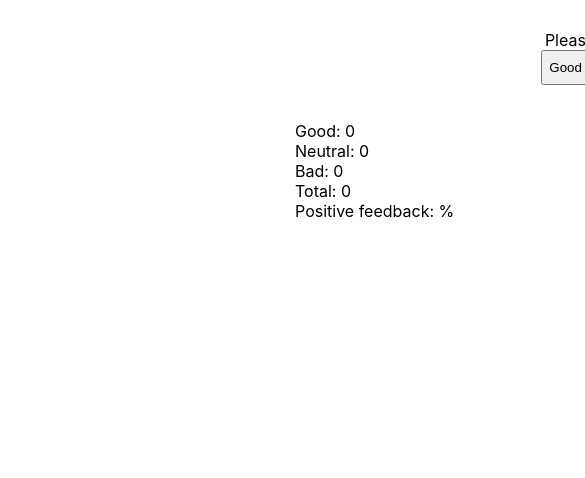
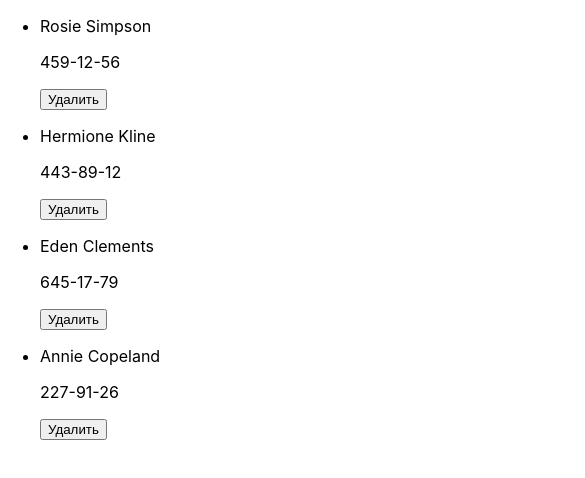
Before and after one commit to Kateryna-Mykhailova/goit-react-hw-02-phonebook, a React (Create React App) app: page / in a window 390 px wide. Shown: the top 478 px of the page, 585 px wide, since content can reach past the window. Built offline with nearby package versions, Linux system fonts and the light colour scheme.

Commit message:
создает компонент Phonebook, cоздает кнопку удаления контакта

```diff
--- a/src/App.js
+++ b/src/App.js
@@ -1,15 +1,44 @@
 import React from 'react';
 import './App.css';
 
-import Feedback from './components/Feedback/Feedback';
+// import Feedback from './components/Feedback/Feedback';
 import Phonebook from './components/Phonebook/Phonebook';
-function App() {
-  return (
-    <div className="App">
-      <Feedback />
-      <Phonebook />
-    </div>
-  );
+
+class App extends React.Component {
+  state = {
+    contacts: [
+      { id: 'id-1', name: 'Rosie Simpson', number: '459-12-56' },
+      { id: 'id-2', name: 'Hermione Kline', number: '443-89-12' },
+      { id: 'id-3', name: 'Eden Clements', number: '645-17-79' },
+      { id: 'id-4', name: 'Annie Copeland', number: '227-91-26' },
+    ],
+    // name: ''
+  };
+
+  deleteContact = contactId => {
+    this.setState(prevState => ({
+      contacts: prevState.contacts.filter(contact => contact.id !== contactId),
+    }));
+  };
+
+  render() {
+    const { contacts } = this.state;
+
+    return (
+      <div className="App">
+        <Phonebook contacts={contacts} onDeleteContact={this.deleteContact} />
+      </div>
+    );
+  }
 }
 
+// function App() {
+//   return (
+//     <div className="App">
+//       {/* <Feedback /> */}
+//       <Phonebook />
+//     </div>
+//   );
+// }
+
 export default App;
--- a/src/components/Phonebook/Phonebook.js
+++ b/src/components/Phonebook/Phonebook.js
@@ -1,7 +1,17 @@
 import React from 'react';
 import './Phonebook.css';
 
-const Phonebook = ({ contacts }) => <ul>contacts</ul>;
+const Phonebook = ({ contacts, onDeleteContact }) => (
+  <ul>
+    {contacts.map(({ id, name, number }) => (
+      <li key={id}>
+        <p>{name}</p>
+        <p>{number}</p>
+        <button onClick={() => onDeleteContact(id)}>Удалить</button>
+      </li>
+    ))}
+  </ul>
+);
 // class Phonebook extends React.Component {
 //   state = {
 
```
